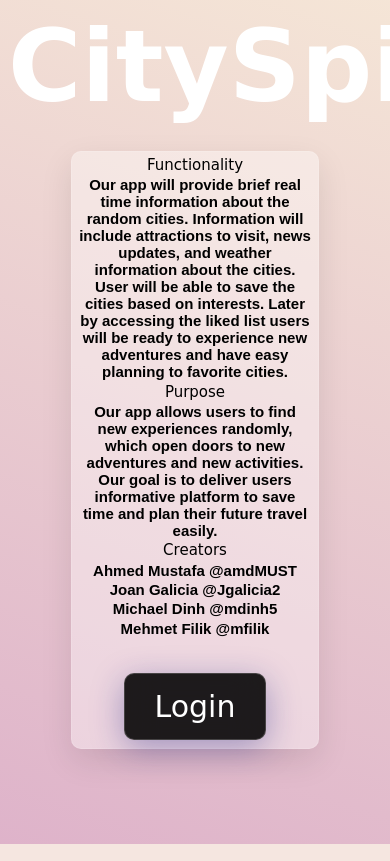
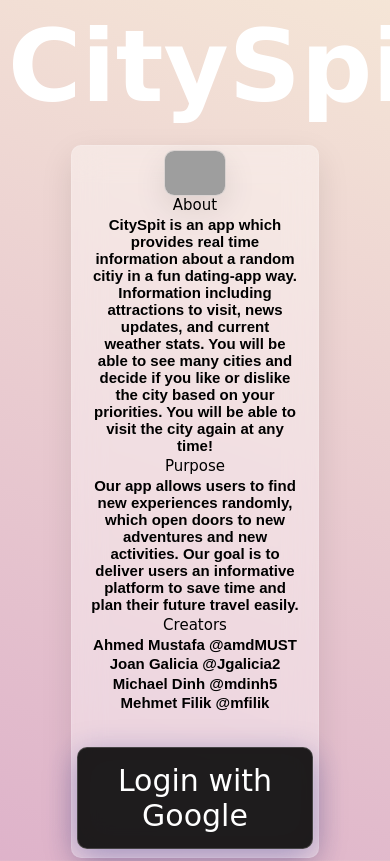
Before and after one commit to amdMUST/swe-project2, a Python web app: template templates/login.html in a window 390 px wide; the page is wider, and only the part inside the window is pictured. Run offline with Jinja, Linux system fonts and the light colour scheme; the template is opened without the code that fills it, so the values that code supplies are empty; some web fonts are replaced; grey boxes are pictures that could not be loaded.

Commit message:
Styled the landing page. Added gifs and made it float. Also removed a print statements from the app.py

```diff
--- a/app.py
+++ b/app.py
@@ -250,7 +250,6 @@ def profile():
     cityList.clear()
     for city in cityListDB:
         try:
-            print([city.city_name])
             cityList.extend([city.city_name])
         except IndexError:
             pass
--- a/templates/login.html
+++ b/templates/login.html
@@ -2,7 +2,6 @@
 
 <head>
     <style>
-        /* General Styling */
         body {
             font-family: "Ubuntu", sans-serif;
             color: black;
@@ -42,15 +41,22 @@
         }
 
         .signup-block {
-            margin: 5% auto 0 auto;
+            animation-name: floating;
+            animation-duration: 3s;
+            animation-iteration-count: infinite;
+            animation-timing-function: ease-in-out;
+
+            margin: 2% auto 0 auto;
             padding: 1% 0 2% 0;
             max-width: 66%;
             align-items: center;
+            border-radius: 10px;
 
             background: rgba(255, 255, 255, 0.375);
             box-shadow: 0 0.75rem 2rem 0 rgba(0, 0, 0, 0.1);
-            border-radius: 10px;
             border: 1px solid rgba(255, 255, 255, 0.125);
+            backdrop-filter: blur(16px);
+            -webkit-backdrop-filter: blur(16px);
         }
 
         .signup-block-content {
@@ -98,7 +104,22 @@
         }
         .info {
             font-weight: 700;
+            padding: 0 5%;
             margin: 1%;
+        }
+
+        .giphy {
+            margin: 0 auto;
+            max-width: 50%;
+            position: relative;
+        }
+        .giphy-embed {
+            border-radius: 10px;
+            background: rgba(255, 255, 255, 0.375);
+            box-shadow: 0 0.75rem 2rem 0 rgba(0, 0, 0, 0.1);
+            border: 1px solid rgba(0, 0, 0, 0.125);
+            backdrop-filter: blur(16px);
+            -webkit-backdrop-filter: blur(16px);
         }
 
         /* Button Styling */
@@ -153,6 +174,39 @@
                 background-position: 100%;
             }
         }
+
+        /* animation found on https://www.geeksforgeeks.org/css-floating-animation/ */
+
+        @keyframes floating {
+            0% {
+                transform: translate(0, 0px);
+            }
+            50% {
+                transform: translate(0, 15px);
+            }
+            100% {
+                transform: translate(0, -0px);
+            }
+        }
+
+        /* Responsive styling */
+        @media screen and (max-width: 700px) {
+            .giphy-embed {
+                max-width: 70%;
+            }
+        }
+
+        @media screen and (max-width: 600px) {
+            .giphy-embed {
+                max-width: 60%;
+            }
+        }
+
+        @media screen and (max-width: 500px) {
+            .giphy-embed {
+                max-width: 50%;
+            }
+        }
     </style>
     <meta name="viewport" content="width=device-width, initial-scale=1.0">
     <link rel="preconnect" href="https://fonts.googleapis.com">
@@ -173,18 +227,24 @@
 			<div id="app-info">
 
 				<div>
-					<h4 class="subheading">Functionality</h4>
-					<p class="info">Our app will provide brief real time information about the random cities.
-						Information will include attractions to visit, news updates, and weather
-						information about the cities. User will be able to save the cities based
-						on interests. Later by accessing the liked list users will be ready to
-						experience new adventures and have easy planning to favorite cities.</p>
+
+					<div class="giphy">
+						<img src="https://media4.giphy.com/media/3ohze1JslWBrRxa3Dy/giphy.gif?cid=790b7611e45cc7eacb22fb82a4badd1303e2092f60099a44&rid=giphy.gif&ct=g" frameBorder="0" class="giphy-embed"></img>
+					</div>
+
+					<h4 class="subheading">About</h4>
+					<p class="info">
+						CitySpit is an app which provides real time information about a random citiy in a fun dating-app way.
+						Information including attractions to visit, news updates, and current weather stats.
+						You will be able to see many cities and decide if you like or dislike the city based on your priorities.
+						You will be able to visit the city again at any time!
+					</p>
 				</div>
 
 				<div>
 					<h4 class="subheading">Purpose</h4>
 					<p class="info">Our app allows users to find new experiences randomly, which open doors
-						to new adventures and new activities. Our goal is to deliver users
+						to new adventures and new activities. Our goal is to deliver users an
 						informative platform to save time and plan their future travel easily.</p>
 				</div>
 
@@ -199,20 +259,9 @@
 			</div>
 
 			<br>
-
 			<div class="button">
-                <a id="button-link" href="/login_post">Login</a>
+				<a id="button-link" href="/login_post">Login with Google</a>
 			</div>
-
-            {% with messages = get_flashed_messages() %}
-            {% if messages %}
-            <ul class="signup-flashes">
-                {% for message in messages %}
-                <li>{{ message }}</li>
-                {% endfor %}
-            </ul>
-            {% endif %}
-            {% endwith %}
 		</div>
 	</div>
 </body>
```
Lines whose indentation alone changed are shown as unchanged.
